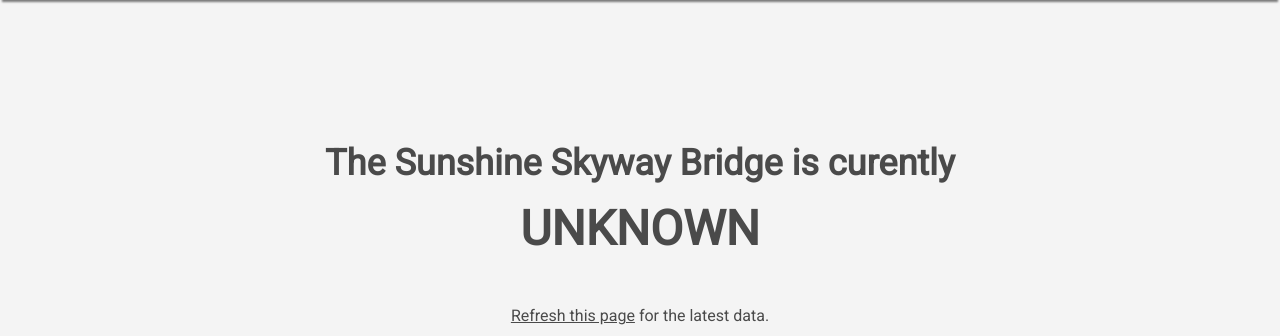
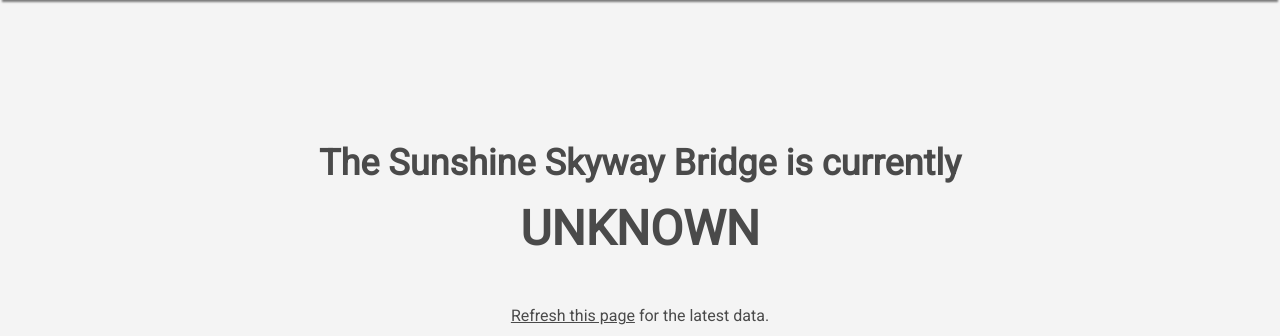
Before and after one commit to alexpotter10/skywaybridgestatus, a PHP site: page / in a window 1280 px wide. Shown: the part 80-416 px from the top of the page. Run offline with PHP 8.4, Linux system fonts and the light colour scheme; data that the repository does not hold is empty; a stand-in replaces the project's code that opens the database connection; some libraries are stand-ins or nearby versions.

Commit message:
Corrected spelling error on homepage

```diff
--- a/index.php
+++ b/index.php
@@ -53,7 +53,7 @@ require 'fetch-weather-data.php';
     <div class="container">
         <section class="status row">
             <div class="status__header col-12">
-                <h1>The Sunshine Skyway Bridge is curently
+                <h1>The Sunshine Skyway Bridge is currently
                 <br/>
                 <span class="status--<?php echo $global_status_modifier;?>"><?php echo $global_status_string;?></span></h1>
                 <p><a href=".">Refresh this page</a> for the latest data.</p>
```
